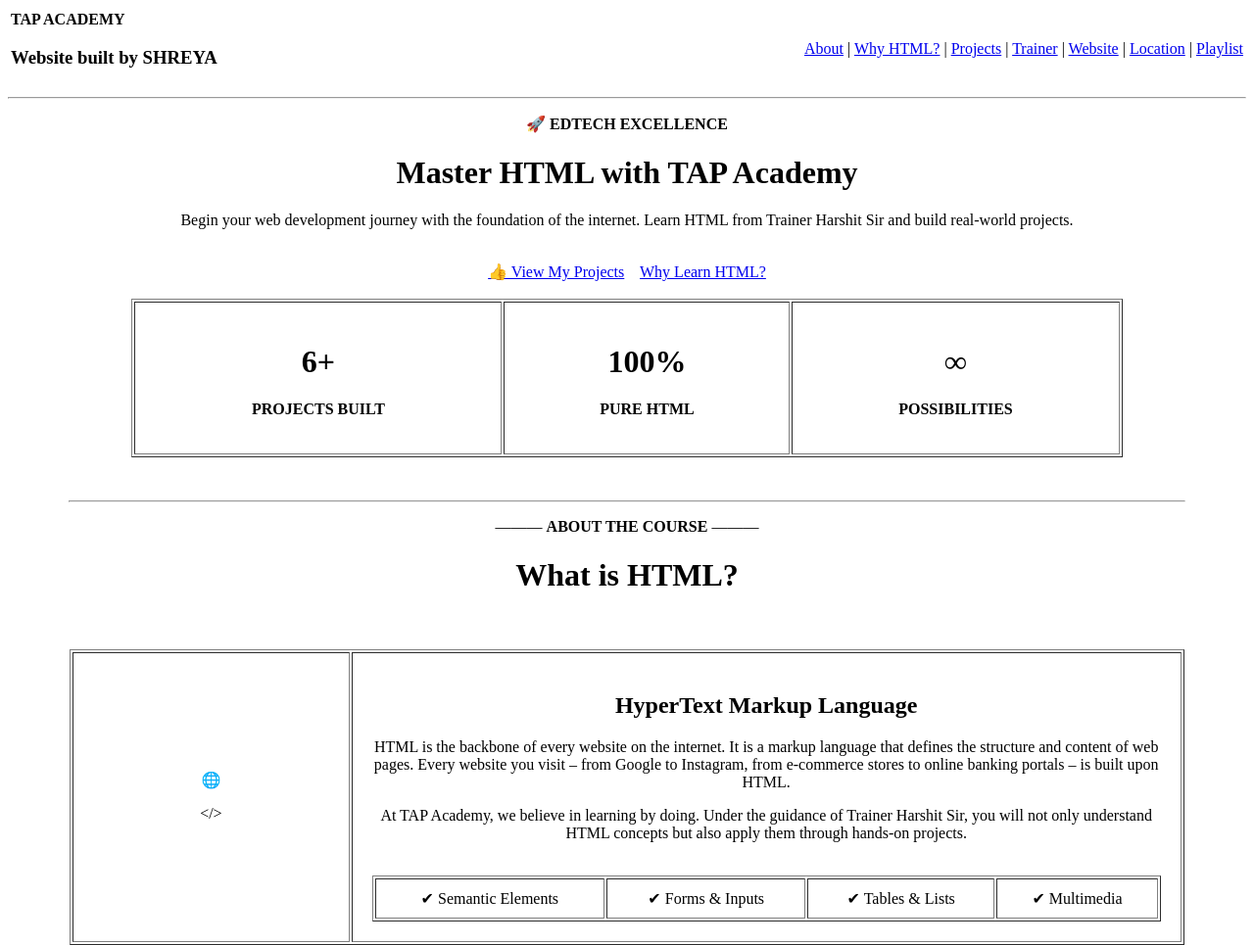
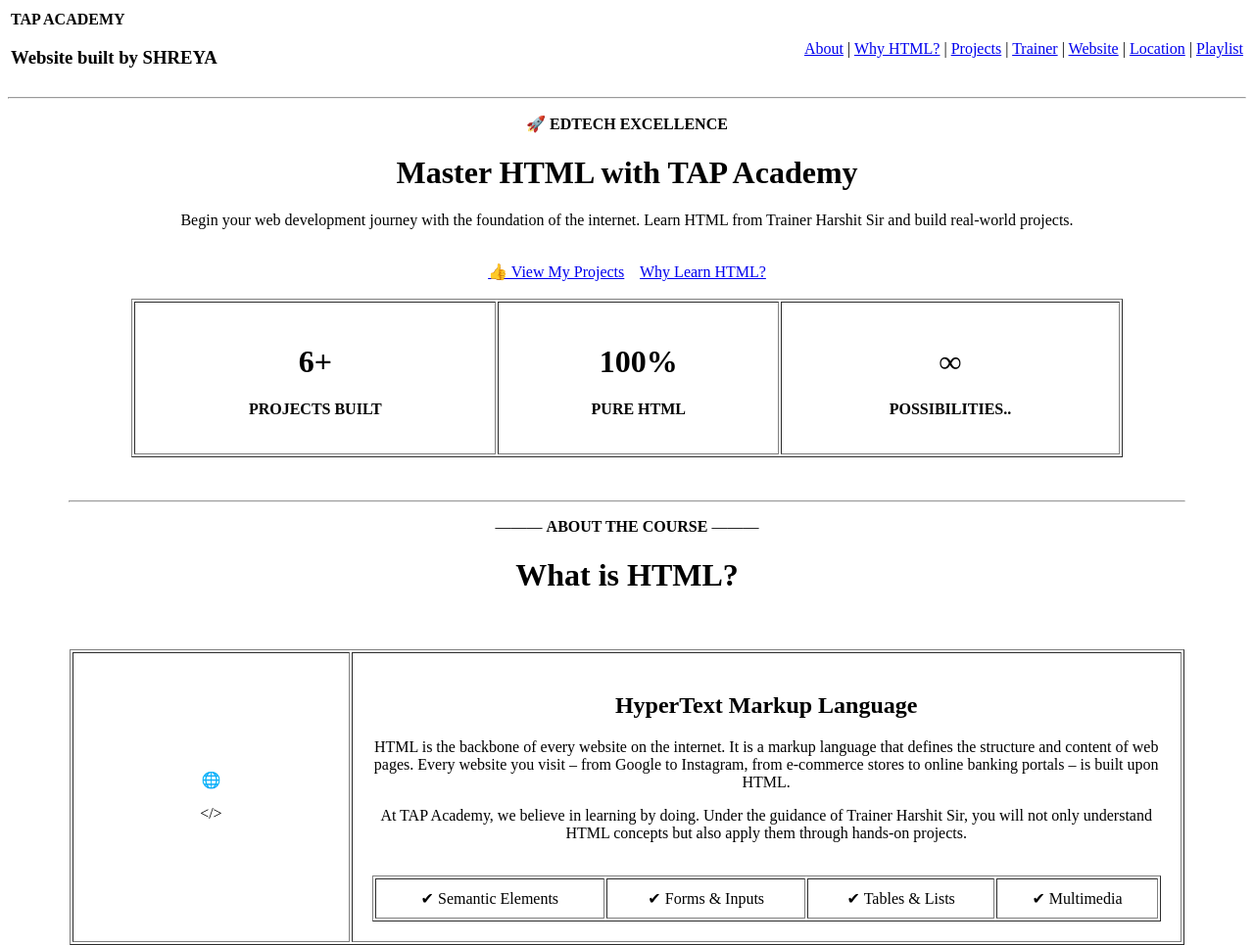
Before and after one commit to Shreya-ms08/FINAL_HTML1, a plain HTML site: page index.html in a window 1280 px wide. Shown: the top 965 px of the page at 98% size. Drawn offline with Linux system fonts and the light colour scheme.

Commit message:
TEXT CHANGED

```diff
--- a/index.html
+++ b/index.html
@@ -61,7 +61,7 @@
 
         <td>
             <h1>&infin;</h1>
-            <p><strong>POSSIBILITIES</strong></p>
+            <p><strong>POSSIBILITIES..</strong></p>
         </td>
     </tr>
 </table>
```
Also changed, not shown: project2.html (+0 -4 lines).
